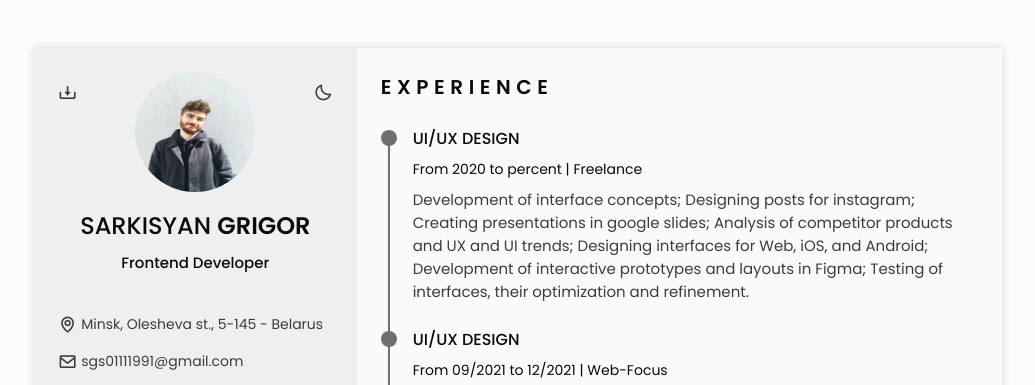
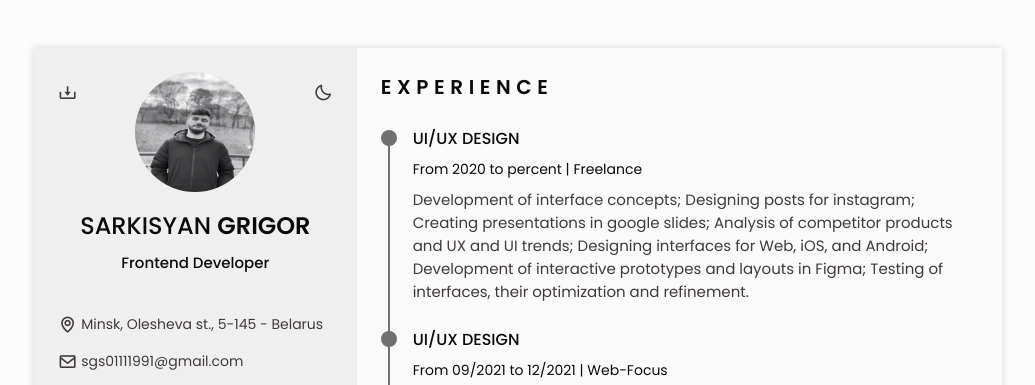
Before and after one commit to GrigorSarkisyan/rsschool-cv, a plain HTML site: page index.html in a window 1280 px wide. Shown: the top 385 px of the page, without its empty margins (122-1157 px from the left). Drawn offline with nearby package versions, Linux system fonts and the light colour scheme.

Commit message:
feat: add new foto

```diff
--- a/index.html
+++ b/index.html
@@ -74,7 +74,7 @@
                 <section class="home" id="home">
                     <div class="home__container section bg-grid">
                         <div class="home__data bd-grid">
-                            <img src="assets/img/photo_2022-06-14_09-17-03.jpg" alt="" class="home__img">
+                            <img src="assets/img/photo_2022-06-14 23.15.56.jpeg" alt="" class="home__img">
 
                             <h1 class="home__title">SARKISYAN <b>GRIGOR</b></h1>
                             <h3 class="home__profession">Frontend Developer</h3>
```
Also changed, not shown: assets/img/photo_2022-06-14 23.15.50.jpeg (added), assets/img/photo_2022-06-14 23.15.53.jpeg (added), assets/img/photo_2022-06-14 23.15.55.jpeg (added), assets/img/photo_2022-06-14 23.15.56.jpeg (added), assets/img/photo_2022-06-14 23.15.57.jpeg (added).
